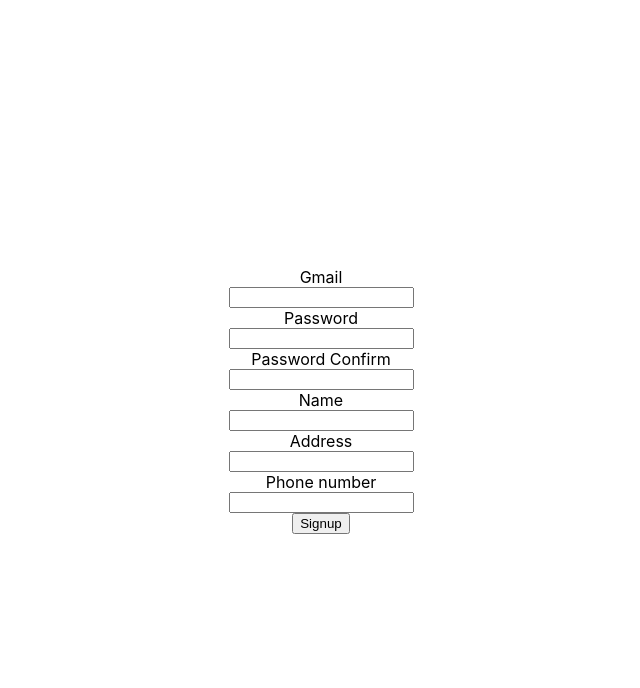
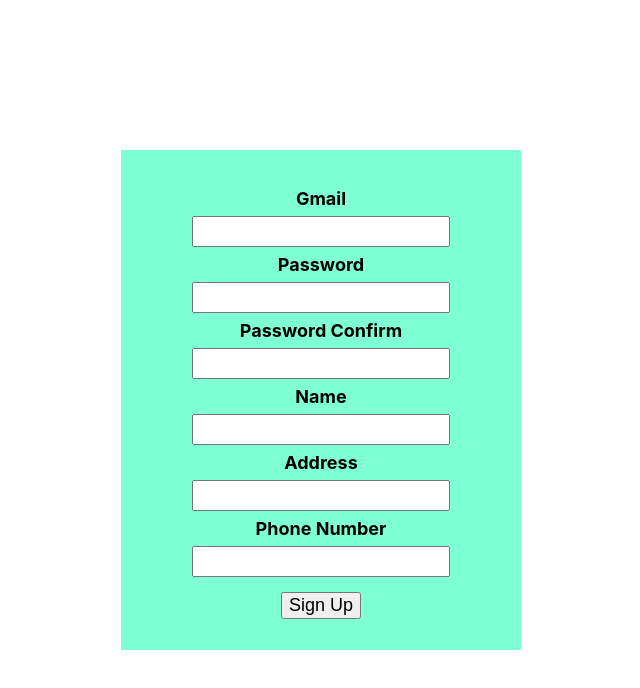
Before and after one commit to lecuong1502/shoppingReact, a React (Create React App) app: page /signup in a window 1280 px wide. Shown: the top 688 px of the page, without its empty margins (319-959 px from the left). Built offline with nearby package versions, Linux system fonts and the light colour scheme; the HTML template or start-up script is replaced by a standard one.

Commit message:
complete signup

```diff
--- a/src/screens/SignupScreen/index.css
+++ b/src/screens/SignupScreen/index.css
@@ -0,0 +1,34 @@
+.container {
+    display: flex;
+    flex-direction: column;
+    justify-content: center;
+    align-items: center;
+    height: 100vh;
+    background-color: white;
+
+}
+
+.contain {
+    display: flex;
+    flex-direction: column;
+    justify-content: center;
+    align-items: center;
+    height: 500px;
+    width: 400px;
+    background-color: aquamarine;
+    line-height: 35px;
+}
+
+.info{
+    width: 250px;
+    height: 25px;
+}
+
+.object{
+    font-size: large;
+    font-weight: bold;
+}
+
+#signup{
+    margin-top: 15px;
+}
--- a/src/screens/SignupScreen/index.js
+++ b/src/screens/SignupScreen/index.js
@@ -67,27 +67,29 @@ const SignUpScreen = () => {
 
   return (
     <div className="container">
-      <div>Gmail</div>
-      <input value={gmail} onChange={(e) => setGmail(e.target.value)} />
-      <div>Password</div>
-      <input value={password} onChange={(e) => setPassword(e.target.value)} />
+      <div className="contain">
+        <div className="object">Gmail</div>
+        <input className="info" value={gmail} onChange={(e) => setGmail(e.target.value)} />
+        <div className="object">Password</div>
+        <input className="info" value={password} onChange={(e) => setPassword(e.target.value)} />
 
-      <div>Password Confirm</div>
-      <input
+        <div className="object">Password Confirm</div>
+        <input className="info"
           value={passwordConfirm}
           onChange={(e) => setPasswordConfirm(e.target.value)}
         />
 
-      <div>Name</div>
-      <input value={name} onChange={(e) => setName(e.target.value)} />
+        <div className="object">Name</div>
+        <input className="info" value={name} onChange={(e) => setName(e.target.value)} />
 
-      <div>Address</div>
-      <input value={address} onChange={(e) => setAddress(e.target.value)} />
+        <div className="object">Address</div>
+        <input className="info" value={address} onChange={(e) => setAddress(e.target.value)} />
 
-      <div>Phone number</div>
-      <input value={phone} onChange={(e) => setPhone(e.target.value)} />
+        <div className="object">Phone Number</div>
+        <input className="info" value={phone} onChange={(e) => setPhone(e.target.value)} />
 
-      <button onClick={signup}>Signup</button>
+        <button id="signup" onClick={signup}>Sign Up</button>
+      </div>
     </div>
   );
 };
```
Lines whose indentation alone changed are shown as unchanged.
